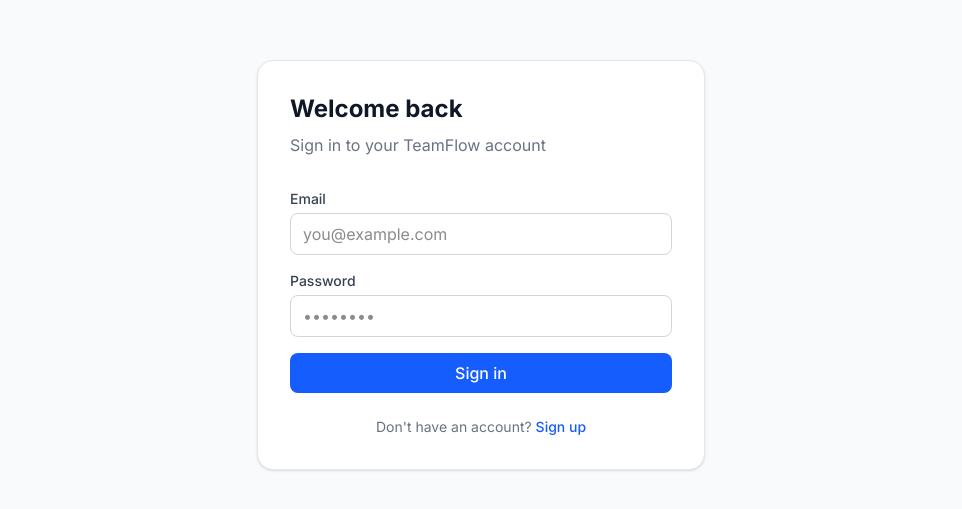
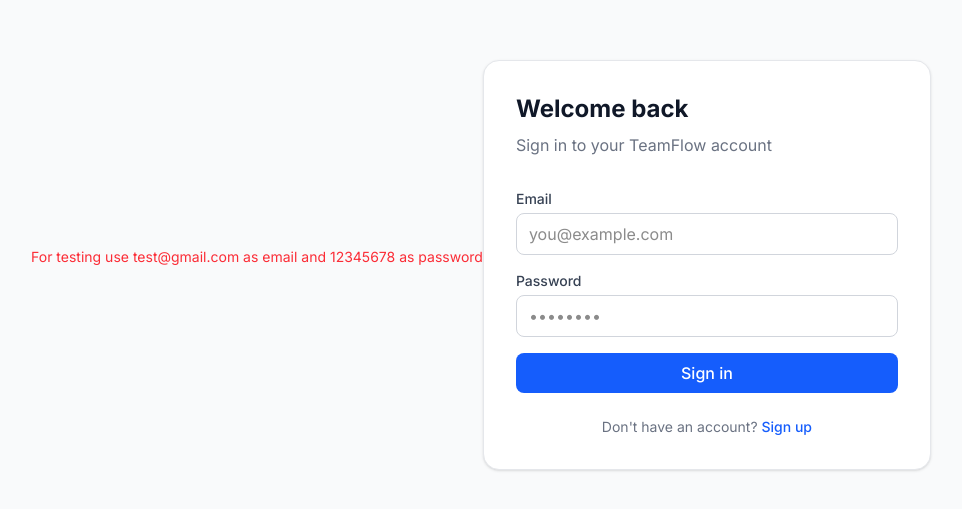
Before and after one commit to Ronak13495/team-flow, a Next.js app: page /login in a window 1280 px wide. Shown: the part 135-644 px from the top of the page, without its empty margins (159-1121 px from the left). Built offline with nearby package versions, Linux system fonts and the light colour scheme.

Commit message:
msg for test login

```diff
--- a/src/app/(auth)/login/page.tsx
+++ b/src/app/(auth)/login/page.tsx
@@ -63,6 +63,7 @@ export default function LoginPage() {
 
   return (
     <div className="min-h-screen flex items-center justify-center bg-gray-50">
+      <div className="text-sm mb-4 text-red-500"> For testing use test@gmail.com as email and 12345678 as password</div>
       <div className="w-full max-w-md bg-white rounded-2xl shadow-sm border border-gray-200 p-8">
         <h1 className="text-2xl font-bold text-gray-900 mb-2">Welcome back</h1>
         <p className="text-gray-500 mb-8">Sign in to your TeamFlow account</p>
```
